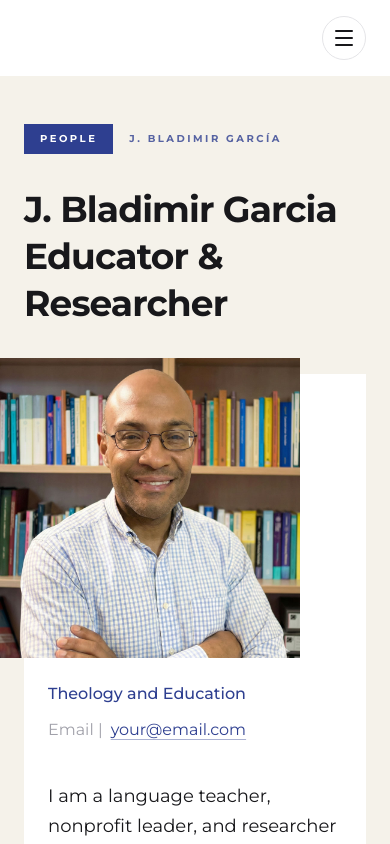
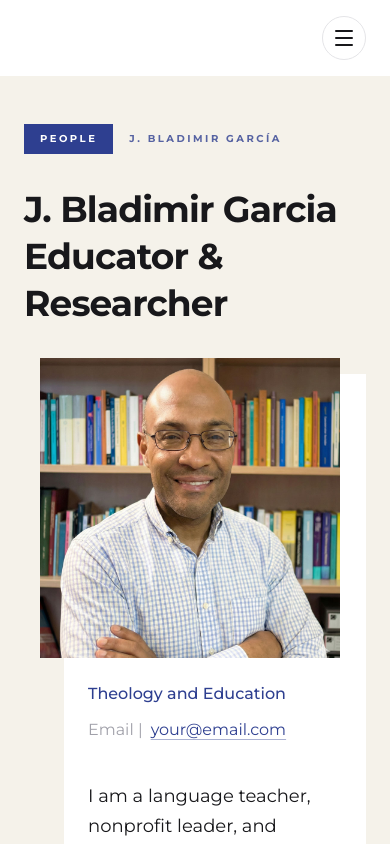
Before and after one commit to RiseforHope/personal-website, a Next.js app: page /about in a window 390 px wide. Shown: the top 844 px of the page. Built offline with nearby package versions, Linux system fonts and the light colour scheme; no server answers.

Commit message:
auth feature

```diff
--- a/app/about/page.tsx
+++ b/app/about/page.tsx
@@ -33,7 +33,7 @@ export default function About() {
           - ml-6: (Mobile/Tablet) Creates a small 24px indentation for the white card.
           - md:ml-24: (Desktop) Increases indentation to 96px.
         */}
-        <div className="relative ml-0 bg-white md:ml-24">
+        <div className="relative ml-10 bg-white md:ml-24">
 
           <div className="flex flex-col md:flex-row">
 
```
